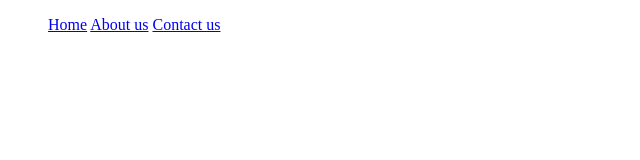
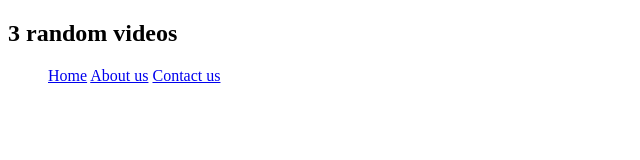
Before and after one commit to acciojob/semantic-navbar-and-videos-RitikRunner, a website: page main.html in a window 1280 px wide. Shown: the whole page, without its empty margins (0-640 px from the left). Drawn offline with Linux system fonts and the light colour scheme.

Commit message:
created a submission

```diff
--- a/main.html
+++ b/main.html
@@ -9,6 +9,7 @@
 <body>
 	<!-- the entire body must be written by student -->
 	<nav>
+		<h1>3 random videos</h1>
 		<ul id="headers">
 			<a target="_blank" href="http://commondatastorage.googleapis.com/gtv-videos-bucket/sample/BigBuckBunny.mp4">Home</a>
 			<a href="http://commondatastorage.googleapis.com/gtv-videos-bucket/sample/ForBiggerBlazes.mp4">About us</a>
```
